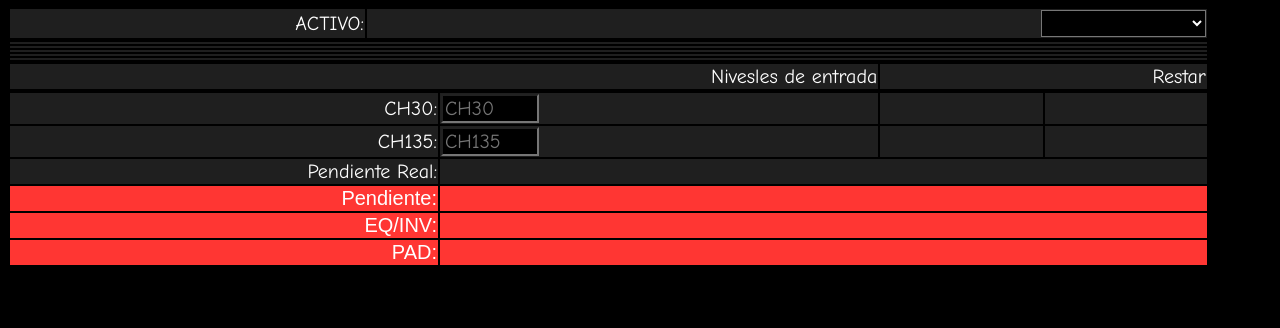
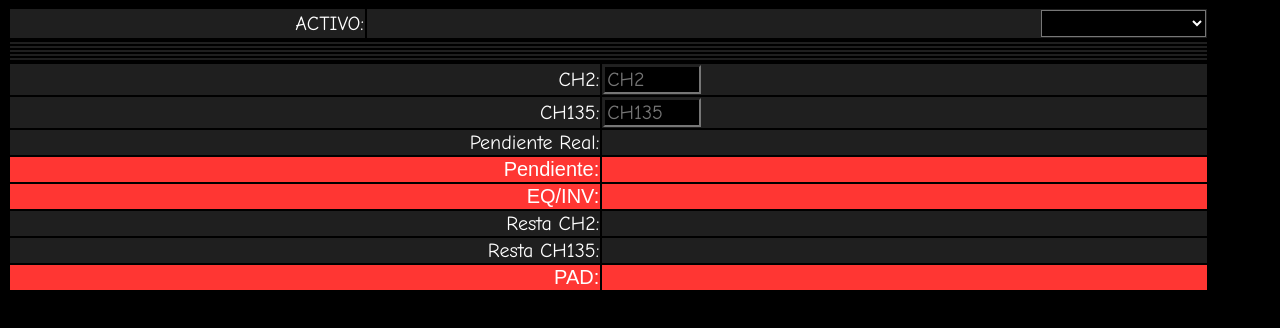
Before and after one commit to RamirezCarvajal/externa_oym.github.io, a plain HTML site: page index.html in a window 1280 px wide. Shown: the part 62-390 px from the top of the page. Drawn offline with nearby package versions, Linux system fonts and the light colour scheme.

Commit message:
Update index.html

```diff
--- a/index.html
+++ b/index.html
@@ -20,12 +20,12 @@
  		mactivo=[
  			['HGBT','SCIENTIFIC',6,6,0,3,24,34,10.5],//amplif,familia,ch2,ch132,plana,salidas,voltajem,padACG
  			['HGD','SCIENTIFIC',7,7,0,'2 o 3',24,34,10.5],
- 			['GMLE','SCIENTIFIC',9,'13,4',1,12,29,9],//el 3er numero es para identificar que no es plana
+ 			['GMLE','SCIENTIFIC',9,13,4,1,12,29,9],//el 3er numero es para identificar que no es plana
  			['GSLE','SCIENTIFIC',6,6,0,1,12,'NA','NA'],
  			['BTD','MOTOROLA',6,6,0,4,24,7,'NA'],
  			['MB','MOTOROLA',7,7,0,'2 o 3',24,11,'NA'],
  			['BLE1','MOTOROLA',12,12,0,1,12,7,'NA'],
- 			['BLE2','MOTOROLA',9,13.4,1,12,7,'NA'],//el 3er numero es para identificar que no es plana
+ 			['BLE2','MOTOROLA',9,13,4,1,12,7,'NA'],//el 3er numero es para identificar que no es plana
  			['BHA','MOTOROLA',8,8,0,1,'NA','NA','NA'],//el 3er numero es para identificar que no es plana
  		];
  		eqinter='NA';
@@ -67,8 +67,8 @@
 		 		a=document.form.ch2.value;
 		 		b=document.form.ch135.value;
 
-		 		if (plana==4,4) {
-		 			b=b-4,4;
+		 		if (plana==4) {
+		 			b=b-4;
 		 		}
 
 		 			ch2=0;
@@ -199,8 +199,8 @@
 
 		 		a=document.form.ch2.value;
 		 		b=document.form.ch135.value;
-		 		if (plana==4,4) {
-		 			b=b-4,4;
+		 		if (plana==4) {
+		 			b=b-4;
 		 		}
 		 		ch2=0;
 		 		c= (b-a);//pendiente
@@ -360,18 +360,15 @@
     </table>
 
     <table border="0" class="operacion">
-	 <tr><td colspan='2'>Nivesles de entrada</td><td colspan='2'>Restar</td><tr>
-	<tr><td>CH30:</td><td  style="text-align:left";><input type='number' name='ch2' placeholder="CH30" id="num2" onkeyup="resta()" style="width: 90px";></td>
-    	<td><div id="canal2"></div></td><td></td></tr>
-	<tr><td>CH135:</td><td style="text-align:left"><input type='number' name='ch135' placeholder="CH135" id="num1" onkeyup="resta()" style="width: 90px">
-	</td><td><div id="canal135"></div></td><td></td></tr>
+	<tr><td>CH2:</td><td  style="text-align:left";><input type='number' name='ch2' placeholder="CH2" id="num2" onkeyup="resta()" style="width: 90px";></td></tr>
+	<tr><td>CH135:</td><td style="text-align:left"><input type='number' name='ch135' placeholder="CH135" id="num1" onkeyup="resta()" style="width: 90px"></td></tr>
 
-	<tr><td>Pendiente Real:<td colspan='3'><center><div id="pendienter"></div>
-    	<tr><td class="eq">Pendiente:<td colspan='3' class="eq"><center><div id="content"></div>
-    	<tr><td class="eq">EQ/INV:<td colspan='3' class="eq"><center><div id="inversor"></div>
-    	<!--tr><td>Resta CH30:<td><center><div id="canal2"></div>
-    	<tr><td>Resta CH135:<td><center><div id="canal135"></div-->
-    	<tr><td class="eq">PAD:<td colspan='3' class="eq"><center><div id="pad2"></div></td>
+	<tr><td>Pendiente Real:<td><center><div id="pendienter"></div>
+    <tr><td class="eq">Pendiente:<td class="eq"><center><div id="content"></div>
+    <tr><td class="eq">EQ/INV:<td class="eq"><center><div id="inversor"></div>
+    <tr><td>Resta CH2:<td><center><div id="canal2"></div>
+    <tr><td>Resta CH135:<td><center><div id="canal135"></div>
+    <tr><td class="eq">PAD:<td class="eq"><center><div id="pad2"></div></td>
 </body>
 </table></center>
 </from>
```
